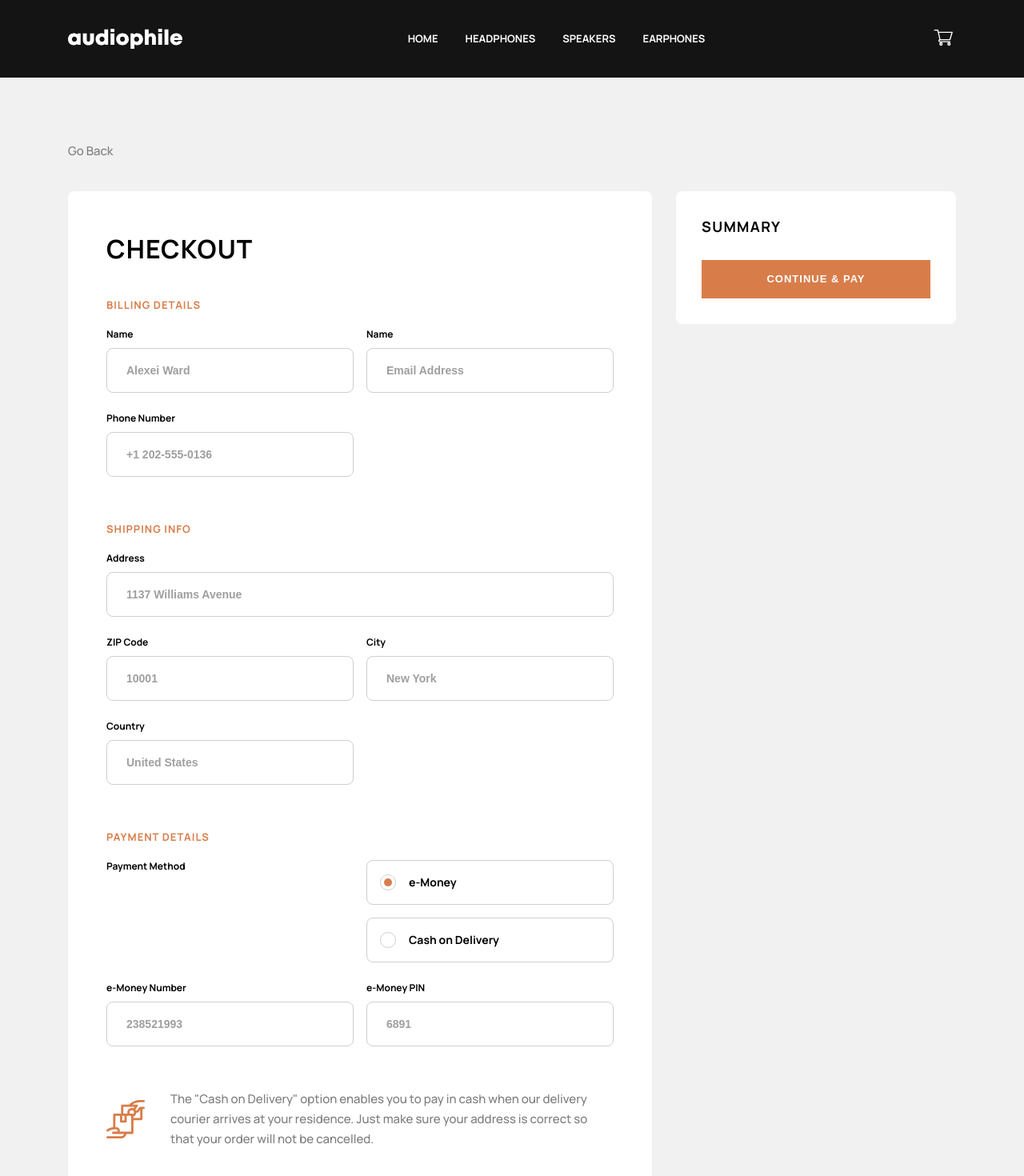
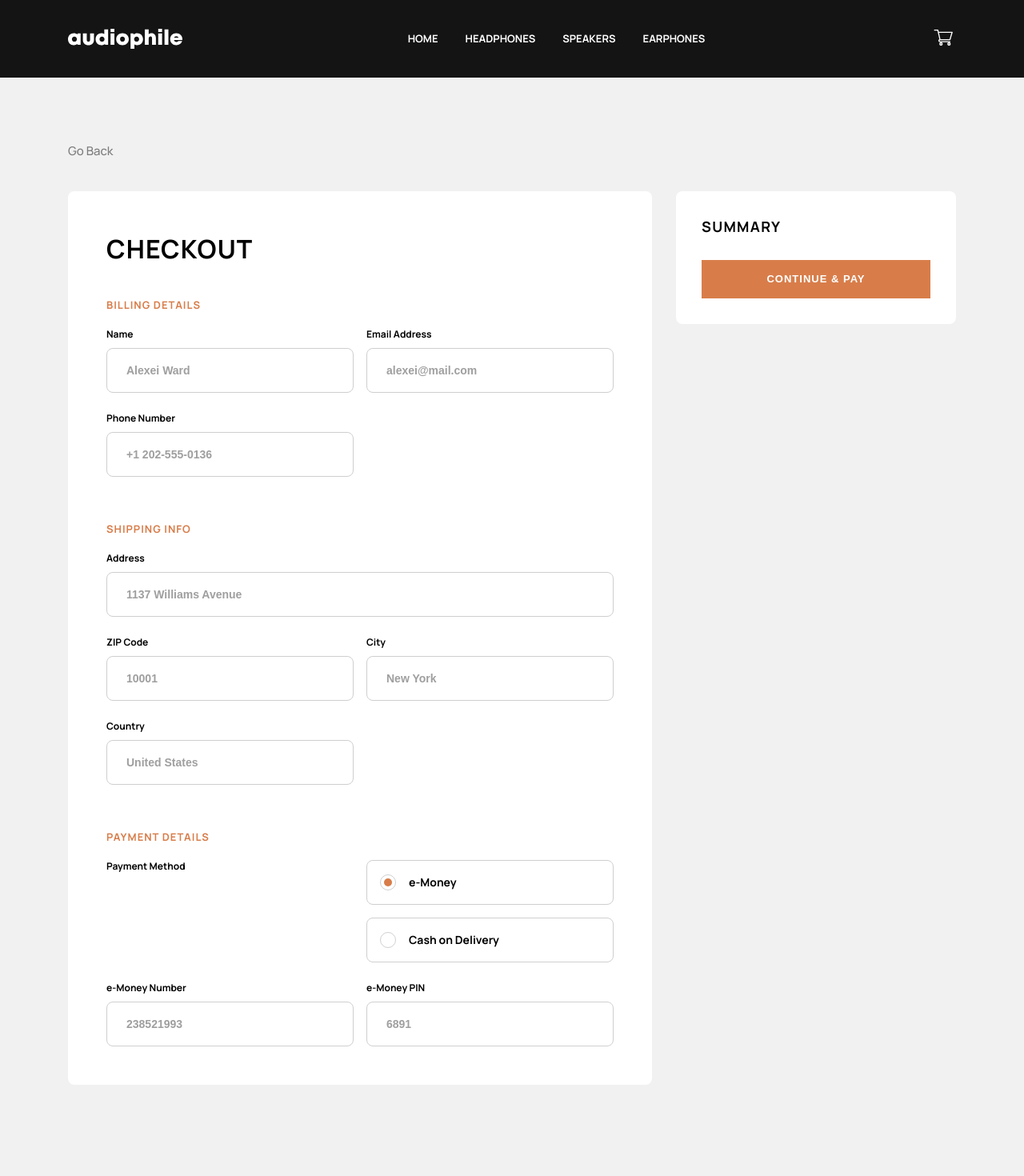
Before and after one commit to K-ost/audiophile-e-commerce, a React (Vite) app: page /#/checkout in a window 1280 px wide. Shown: the top 1470 px of the page at 80% size. Built offline with nearby package versions, Linux system fonts and the light colour scheme.

Commit message:
commit checkout 1.5

```diff
--- a/src/helpers/utils.ts
+++ b/src/helpers/utils.ts
@@ -15,3 +15,16 @@ export const getOrderTotal = (orders: OrderType[]): string => {
   const output: number = orders.reduce((acum, el) => acum += el.count * el.price, 0)
   return output.toLocaleString('en-US')
 }
+
+// formFieldsOptions
+export const formFieldsOptions = {
+  name: { required: 'Required field', min: 1 },
+  email: { required: 'Required field', pattern: { value: /^\S+@\S+$/i, message: 'Wrong format' } },
+  phone: { required: 'Required field', minLength: 6, maxLength: 12 },
+  address: { required: 'Required field', minLength: 6 },
+  zipcode: { required: 'Required field', minLength: 3 },
+  city: { required: 'Required field', minLength: 3 },
+  country: { required: 'Required field', minLength: 3 },
+  emoneyNum: { required: 'Required field', minLength: 6 },
+  emoneyPin: { required: 'Required field', minLength: 4 },
+}
--- a/src/pages/Checkout.tsx
+++ b/src/pages/Checkout.tsx
@@ -1,13 +1,15 @@
 import styled from "styled-components"
 import Backlink from "../components/Backlink"
 import HeadBanner from "../components/HeadBanner"
-import { useEffect } from "react"
+import { useEffect, useState } from "react"
 import { useForm } from "react-hook-form"
 import Field from "../ui/Field"
 import Input from "../ui/Input"
 import Radio from "../ui/Radio"
 import Btn from "../ui/Btn"
 import delivery from "../assets/svg/delivery.svg"
+import { FormValues, PayType } from "../types"
+import { formFieldsOptions } from "../helpers/utils"
 
 // Styles
 const CheckoutGrid = styled.div`
@@ -23,7 +25,7 @@ const CheckoutGrid = styled.div`
     .fullgrid { grid-area: 1 / 1 / 2 / 3; }
     .fullgrid-flexed {
       display: flex;
-      label, .group { flex: 1; }
+      .fieldhead, .group { flex: 1; }
       .group {
         padding-left: var(--gap-sm);
         &>* {
@@ -67,21 +69,25 @@ const CheckoutBox = styled.div`
 const Delivery = styled.div`
   background: url(${delivery}) 0 center no-repeat;
   padding-left: 80px;
+  margin-top: 30px;
+  @media screen and (max-width: 750px) {
+    padding-left: 70px;
+  }
 `
 
 const Checkout: React.FC = () => {
-  const { handleSubmit, register, formState: { errors } } = useForm()
+  const [payType, setPayType] = useState<PayType>('emoney')
+  const { handleSubmit, register, reset, formState: { errors } } = useForm<FormValues>()
 
   useEffect(() => {
     document.body.style.backgroundColor = 'var(--color-secondary)'
   }, [])
 
   // submitForm
-  const submitForm = (e: any) => {
+  const submitForm = (e: FormValues) => {
     console.log(e)
+    reset()
   }
-
-  console.log('errors', errors)
 
   return (
     <>
@@ -89,40 +95,41 @@ const Checkout: React.FC = () => {
       <div className="container">
         <Backlink />
 
-        <form onSubmit={handleSubmit(submitForm)}>
+        <form onSubmit={handleSubmit(submitForm)} noValidate>
 
           <CheckoutGrid className="grid grid-3 grid-tb-1">
             <CheckoutBox className="checkout_form">
               <h3>Checkout</h3>
 
+              <div>
                 <div className="subtitle">Billing Details</div>
 
                 <div className="grid grid-narrow grid-2 grid-mb-1">
-                <Field label="Name">
-                  <Input handler={() => {}} placeholder="Alexei Ward" expand />
+                  <Field label="Name" error={errors && errors.name?.message}>
+                    <Input handler={register('name', formFieldsOptions.name)} placeholder="Alexei Ward" expand error={errors && !!errors.name} />
                   </Field>
-                <Field label="Name">
-                  <Input type="email" handler={() => {}} placeholder="Email Address" expand />
+                  <Field label="Email Address" error={errors && errors.email?.message}>
+                    <Input type="email" handler={register('email', formFieldsOptions.email)} placeholder="alexei@mail.com" expand error={errors && !!errors.email} />
                   </Field>
-                <Field label="Phone Number">
-                  <Input type="tel" handler={() => {}} placeholder="+1 202-555-0136" expand />
+                  <Field label="Phone Number" error={errors && errors.phone?.message}>
+                    <Input type="tel" handler={register('phone', formFieldsOptions.phone)} placeholder="+1 202-555-0136" expand error={errors && !!errors.phone} />
                   </Field>
                 </div>
 
                 <div className="subtitle">Shipping info</div>
 
                 <div className="grid grid-narrow grid-2 grid-mb-1">
-                <Field label="Address" className="fullgrid">
-                  <Input handler={() => {}} placeholder="1137 Williams Avenue" expand />
+                  <Field label="Address" className="fullgrid" error={errors && errors.address?.message}>
+                    <Input handler={register('address', formFieldsOptions.address)} placeholder="1137 Williams Avenue" expand error={errors && !!errors.address} />
                   </Field>
-                <Field label="ZIP Code">
-                  <Input handler={() => {}} placeholder="10001" expand />
+                  <Field label="ZIP Code" error={errors && errors.zipcode?.message}>
+                    <Input handler={register('zipcode', formFieldsOptions.zipcode)} placeholder="10001" expand error={errors && !!errors.zipcode} />
                   </Field>
-                <Field label="City">
-                  <Input handler={() => {}} placeholder="New York" expand />
+                  <Field label="City" error={errors && errors.city?.message}>
+                    <Input handler={register('city', formFieldsOptions.city)} placeholder="New York" expand error={errors && !!errors.city} />
                   </Field>
-                <Field label="Country">
-                  <Input handler={() => {}} placeholder="United States" expand />
+                  <Field label="Country" error={errors && errors.country?.message}>
+                    <Input handler={register('country', formFieldsOptions.country)} placeholder="United States" expand error={errors && !!errors.country} />
                   </Field>
                 </div>
 
@@ -131,22 +138,25 @@ const Checkout: React.FC = () => {
                 <div className="grid grid-narrow grid-2 grid-mb-1">
                   <Field label="Payment Method" className="fullgrid fullgrid-flexed">
                     <div className="group">
-                    <Radio handler={() => {}} label="e-Money" name="payment" value="emoney" checked expand />
-                    <Radio handler={() => {}} label="Cash on Delivery" name="payment" value="cash" expand />
+                      <Radio<PayType> handler={(val) => setPayType(val)} label="e-Money" name="payment" value="emoney" checked expand />
+                      <Radio<PayType> handler={(val) => setPayType(val)} label="Cash on Delivery" name="payment" value="cash" expand />
                     </div>
                   </Field>
 
-                <Field label="e-Money Number">
-                  <Input handler={() => {}} placeholder="238521993" expand />
+                  {payType === 'emoney' && <>
+                    <Field label="e-Money Number" error={errors && errors.emoneyNum?.message}>
+                      <Input handler={register('emoneyNum', formFieldsOptions.emoneyNum)} placeholder="238521993" expand error={errors && !!errors.emoneyNum} />
                     </Field>
-                <Field label="e-Money PIN">
-                  <Input handler={() => {}} placeholder="6891" expand />
+                    <Field label="e-Money PIN" error={errors && errors.emoneyPin?.message}>
+                      <Input handler={register('emoneyPin', formFieldsOptions.emoneyPin)} placeholder="6891" expand error={errors && !!errors.emoneyPin} />
                     </Field>
+                  </>}
+                </div>
               </div>
 
-              <Delivery className="fullgrid">
+              {payType === 'cash' && <Delivery className="fullgrid">
                 The "Cash on Delivery" option enables you to pay in cash when our delivery courier arrives at your residence. Just make sure your address is correct so that your order will not be cancelled.
-              </Delivery>
+              </Delivery>}
 
             </CheckoutBox>
 
--- a/src/ui/Field.tsx
+++ b/src/ui/Field.tsx
@@ -1,27 +1,42 @@
+import { FieldError } from "react-hook-form"
 import styled from "styled-components"
 
 interface IField {
   children: React.ReactNode
   className?: string
-  label?: string
+  label: string
+  error?: string
 }
 
 // Styles
-const Div = styled.div`
+const Div = styled.div<{ $error: boolean }>`
+  .fieldhead {
+    display: flex;
+    justify-content: space-between;
+    margin: 0 0 9px;
+  }
   .label {
-    color: var(--color-black);
+    color: var(--color-${props => props.$error ? 'danger' : 'black'});
     display: block;
     font-size: 12px;
     font-weight: 700;
     line-height: 16px;
-    margin: 0 0 9px;
   }
 `
+const DivError = styled.div`
+  color: var(--color-danger);
+  font-size: 12px;
+  font-weight: 500;
+  line-height: 16px;
+`
 
-const Field: React.FC<IField> = ({ children, className, label }) => {
+const Field: React.FC<IField> = ({ children, className, error, label }) => {
   return (
-    <Div className={className}>
-      {!!label && <label className="label">{label}</label>}
+    <Div className={className} $error={!!error}>
+      <div className="fieldhead">
+        <label className="label">{label}</label>
+        {error && <DivError>{error}</DivError>}
+      </div>
       {children}
     </Div>
   )
--- a/src/ui/Input.tsx
+++ b/src/ui/Input.tsx
@@ -6,7 +6,6 @@ interface IInput {
   handler: any
   placeholder?: string
   type?: 'text' | 'email' | 'tel' | 'area'
-  value?: string
 }
 
 // Styles
@@ -30,7 +29,7 @@ const FormControl = styled.input<{ $error: boolean, $expand: boolean }>`
   }
 `
 
-const Input: React.FC<IInput> = ({ error = false, expand = false, handler, placeholder, type = 'text', value }) => {
+const Input: React.FC<IInput> = ({ error = false, expand = false, handler, placeholder, type = 'text' }) => {
   return (
     <FormControl
       type={type}
@@ -38,6 +37,7 @@ const Input: React.FC<IInput> = ({ error = false, expand = false, handler, place
       placeholder={placeholder}
       $error={error}
       $expand={expand}
+      {...handler}
     />
   )
 }
--- a/src/ui/Radio.tsx
+++ b/src/ui/Radio.tsx
@@ -1,12 +1,12 @@
 import styled from "styled-components"
 
-interface IRadio {
+interface IRadio<T> {
   checked?: boolean
   expand?: boolean
-  handler: any
+  handler: (val: T) => void
   label: string
   name: string
-  value: string
+  value: T
 }
 
 // Styles
@@ -44,13 +44,15 @@ const RadioBtn = styled.input.attrs({ type: 'radio' })`
   -webkit-appearance: none;
 `
 
-const Radio: React.FC<IRadio> = ({ checked, expand = false, handler, label, name, value }) => {
+const Radio = <T extends string>({ checked, expand = false, handler, label, name, value }: IRadio<T>) => {
   return (
     <RadioBox $expand={expand}>
       <RadioBtn
         name={name}
         className="radioBtn"
         defaultChecked={checked}
+        onChange={(e: React.ChangeEvent<HTMLInputElement>) => handler(e.target.value)}
+        value={value}
       />
       {label}
     </RadioBox>
```
Also changed, not shown: src/types.ts (+14 -0 lines). Lines whose indentation alone changed are shown as unchanged.
